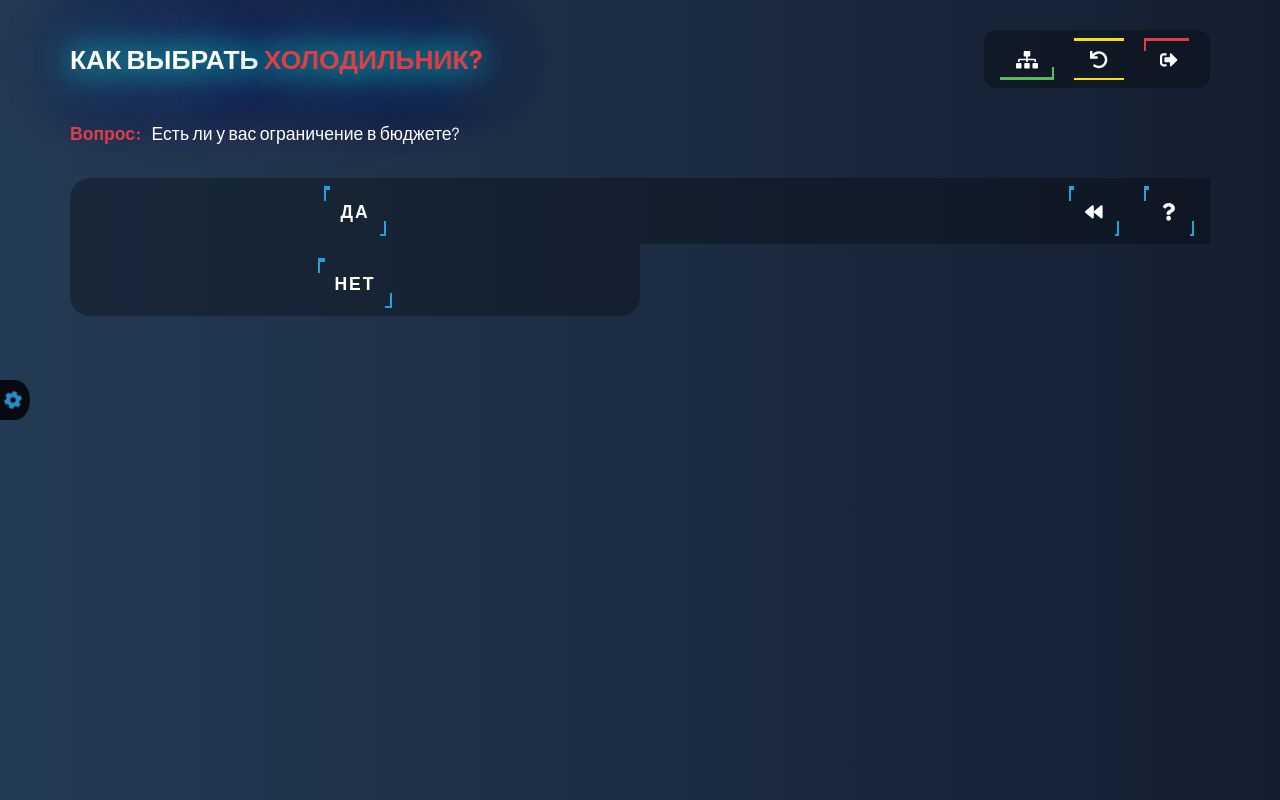
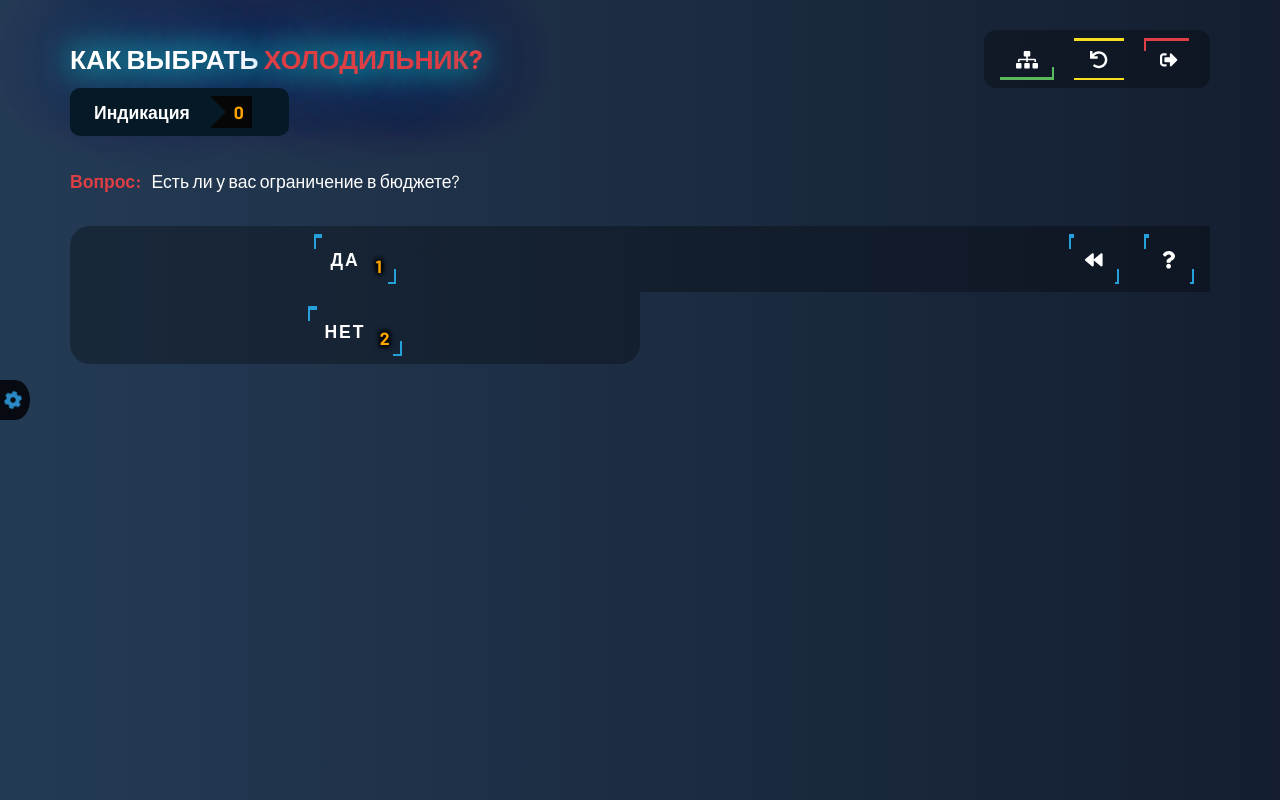
Before and after one commit to baktybek0v/React-App, a React (Create React App) app: page /#/Model2 in a window 1280 px wide. Built offline with nearby package versions, Linux system fonts and the light colour scheme.

Commit message:
add indication to component Dialog

```diff
--- a/src/components/Dialog.js
+++ b/src/components/Dialog.js
@@ -1,4 +1,7 @@
 import React from "react";
+
+// css
+import '../css/indication.css';
 
 // Font Awesome 5
 import { faBackward, faQuestion } from "@fortawesome/free-solid-svg-icons";
@@ -37,8 +40,10 @@ class Dialog extends React.Component {
         state = {
             stage: 0,       // текущий состояние
             transitions: [],
+            indication: [0],
             displayedQuestion: this.getText(0),   // вопрос текущего состояиние
             displayedAnswers: this.getAnswers(0), // варианты ответов вопроса текущего состояние
+            displayedAnswerBlocks: this.getAnswersBlocks(0),
             displayedResult: "",
             solver: "",
         };
@@ -50,6 +55,10 @@ class Dialog extends React.Component {
 
     getAnswers = (index) => {
         return this.table2[index].answerList.map( (item) => item.answer);
+    }
+
+    getAnswersBlocks = (index) => {
+        return this.table2[index].answerList.map( (item) => item.block);
     }
 
     getTitle = (index) => {
@@ -79,8 +88,10 @@ class Dialog extends React.Component {
         state.stage             = state.transitions[state.transitions.length - 1];
         state.displayedQuestion = this.getText(state.stage);
         state.displayedAnswers  = this.getAnswers(state.stage);
+        state.displayedAnswerBlocks = this.getAnswersBlocks(state.stage);
 
         // после возвращение на назад удалять текущий шаг состояние stage
+        state.indication = state.transitions.length > 0 ? state.transitions.slice() : [0];
         state.transitions.splice(state.transitions.length - 1, 1);
 
         this.forceUpdate();
@@ -102,22 +113,34 @@ class Dialog extends React.Component {
         // если конец
         if (nextCommands[answerIndex][2] === 1) {
             let index = nextStages[answerIndex];
+
+            state.indication = state.transitions.slice();
+            state.indication.push(state.stage);
+            state.indication.push(index);
+
             state.displayedResult = this.getText(index);
             state.solver = 'Решатель:';
+
+
             this.forceUpdate();
             return;
         }
 
 
         state.transitions.push(state.stage);
+        state.indication = state.transitions.slice();
+        state.indication.push(nextStages[answerIndex]);
+
         state.stage             = nextStages[answerIndex];
         state.displayedQuestion = this.getText(state.stage);
         state.displayedAnswers  = this.getAnswers(state.stage)
+        state.displayedAnswerBlocks = this.getAnswersBlocks(state.stage);
 
         this.forceUpdate();
     }
 
     show = () => {
+
 
         function contentHeader(mainHead = ". . .", mainDes) {
             return (`
@@ -182,6 +205,21 @@ class Dialog extends React.Component {
             <React.Fragment>
                 <ReactTooltip />
 
+                <div className="indication">
+                    <span className="bold mr-2"> Индикация </span>
+                    {
+                        state.indication.map( (item, index) => {
+                            return (
+                                <React.Fragment key={index}>
+                                    <div className="indication-item">{item}</div>
+                                </React.Fragment>
+                            );
+                        })
+
+                    }
+                </div>
+
+
                 <div className="dialog" id="dialog">
 
 
@@ -194,13 +232,13 @@ class Dialog extends React.Component {
                     <div id="answer" className="answer flex">
                         <div className="answer__list neon-btn">
                             {
-
                                 state.displayedAnswers.map((item, index) => {
+                                    let n = state.displayedAnswerBlocks
                                     return (
                                         <React.Fragment key={index}>
                                             <span
                                                 data-tip="нажмите кнопку помощь (справо) если вы затрудняетесь с выбором"
-                                                className="item"
+                                                className={"item n" + n[index]}
                                                 onClick={() => this.next(index)}
                                             >
                                                 <i></i>  <i></i>  <i></i>  <i></i>
@@ -246,4 +284,11 @@ class Dialog extends React.Component {
     }
 }
 
+
+
+window.onload = function() {
+    document.documentElement.style.setProperty('--index1', '0');
+    document.documentElement.style.setProperty('--index2', '2');
+};
+
 export { Dialog };
--- a/src/css/Home.css
+++ b/src/css/Home.css
@@ -148,7 +148,6 @@ a {
 .bg-img-1 {background: url('../img/camera.jpg');}
 .bg-img-2 {background-image: url('../img/fridge.jpg');}
 .bg-img-3 {background-image: url('../img/programm-lang.jpg');}
-.bg-img-4 {background-image: url('../img/nice.jpeg');}
 .bg-unknown {background-image: url('../img/unknown.jpg');}
 
 /* background-image: url("https://alca.sfo2.cdn.digitaloceanspaces.com/uploads/codepen/2019/04/20/8829de75-5e07-4268-8049-f55afb72e301.png"); */
--- /dev/null
+++ b/src/css/indication.css
@@ -0,0 +1,103 @@
+.indication {
+    display: inline-flex;
+    padding: 8px 24px;
+    border-radius: 10px;
+    background: #051a26 !important;
+    align-items: center;
+}
+
+.indication .indication-item {
+    position: relative;
+    border-right: none;
+    border: none;
+    color: #fda502;
+    font-weight: bold;
+    background: #060606;
+    margin-right: 13px;
+    padding: 5px 8px 5px 24px !important;
+}
+
+.indication .indication-item::before {
+    content: '';
+    display: block;
+    position: absolute;
+    top: 0px;
+    left: 0;
+    border: 16px solid transparent;
+    border-left: 16px solid #051a26;
+}
+
+.indication .indication-item::after {
+    content: '';
+    display: block;
+    position: absolute;
+    top: 0px;
+    right: -32px;
+    border: 16px solid transparent;
+    border-left: 16px solid #060606;
+    z-index: 100;
+}
+
+.indication .indication-item:last-child::after {
+    display: none;
+}
+
+
+/* btn indications */
+
+.answer__list.neon-btn > span.item {
+    padding-right: 36px;
+}
+
+.answer__list.neon-btn > span.item.n1::after{ content: '1';}
+.answer__list.neon-btn > span.item.n2::after{ content: '2';}
+.answer__list.neon-btn > span.item.n3::after{ content: '3';}
+.answer__list.neon-btn > span.item.n4::after{ content: '4';}
+.answer__list.neon-btn > span.item.n5::after{ content: '5';}
+.answer__list.neon-btn > span.item.n6::after{ content: '6';}
+.answer__list.neon-btn > span.item.n7::after{ content: '7';}
+.answer__list.neon-btn > span.item.n8::after{ content: '8';}
+.answer__list.neon-btn > span.item.n9::after{ content: '9';}
+.answer__list.neon-btn > span.item.n10::after{ content: '10';}
+.answer__list.neon-btn > span.item.n11::after{ content: '11';}
+.answer__list.neon-btn > span.item.n12::after{ content: '12';}
+.answer__list.neon-btn > span.item.n13::after{ content: '13';}
+.answer__list.neon-btn > span.item.n14::after{ content: '14';}
+.answer__list.neon-btn > span.item.n15::after{ content: '15';}
+.answer__list.neon-btn > span.item.n16::after{ content: '16';}
+.answer__list.neon-btn > span.item.n17::after{ content: '17';}
+.answer__list.neon-btn > span.item.n18::after{ content: '18';}
+.answer__list.neon-btn > span.item.n19::after{ content: '19';}
+.answer__list.neon-btn > span.item.n20::after{ content: '20';}
+.answer__list.neon-btn > span.item.n21::after{ content: '21';}
+.answer__list.neon-btn > span.item.n22::after{ content: '22';}
+.answer__list.neon-btn > span.item.n23::after{ content: '23';}
+.answer__list.neon-btn > span.item.n24::after{ content: '24';}
+.answer__list.neon-btn > span.item.n25::after{ content: '25';}
+.answer__list.neon-btn > span.item.n26::after{ content: '26';}
+.answer__list.neon-btn > span.item.n27::after{ content: '27';}
+.answer__list.neon-btn > span.item.n28::after{ content: '28';}
+.answer__list.neon-btn > span.item.n29::after{ content: '29';}
+.answer__list.neon-btn > span.item.n30::after{ content: '30';}
+
+
+
+.answer__list.neon-btn > span.item::after {
+    display: flex;
+    justify-content: center;
+    align-items: center;
+
+
+    position: absolute;
+    right: 8px;
+    bottom: 10px;
+
+    color: #fda502;
+    width: 16px;
+    height: 16px;
+    text-shadow: 2px 2px 4px #000,
+                -2px -2px 4px #000,
+                2px -2px 4px #000,
+                -2px 2px 4px #000;
+
+}
--- a/src/my_modules/Carousel/Carousel.js
+++ b/src/my_modules/Carousel/Carousel.js
@@ -1,5 +1,6 @@
 function carousel() {
-    window.onload = function () {
+
+    window.addEventListener('DOMContentLoaded', function() {
         let currdeg  = 0;
 
         let prev = document.querySelector('.carousel-prev');
@@ -20,8 +21,8 @@ function carousel() {
             }
         }
 
-    }
+    }, false);
 }
 
-carousel();
+
 export {carousel};
--- a/src/pages/Home.js
+++ b/src/pages/Home.js
@@ -9,9 +9,10 @@ import ReactTooltip from 'react-tooltip';        // Module Tooltip
 // carousel module
 import "../my_modules/Carousel/Carousel.css";
 import {carousel} from "../my_modules/Carousel/Carousel";
+carousel();
+
 
 // Font Awesome 5
-
 import { faArrowAltCircleLeft, faArrowAltCircleRight } from "@fortawesome/free-solid-svg-icons";
 import { FontAwesomeIcon } from "@fortawesome/react-fontawesome";
 
@@ -24,8 +25,8 @@ const Home = () => {
             <div className="bg-gradient royal h-vh-100 w-100 pt-2">
 
                 <div className="flex justify-center align-center mb-5">
-                    <h2 className="text-center mr-7"><x-sign>ЭКСПЕРТНЫЕ СИСТЕМЫ</x-sign></h2>
-                    <div class="neon-btn max-w-20">
+                    <h2 className="text-center"><x-sign>ЭКСПЕРТНЫЕ СИСТЕМЫ</x-sign></h2>
+                    {/* <div className="neon-btn max-w-20">
                          <a
                             className="item"
                             data-tip="показать оставшеюся часть ЭС"
@@ -35,7 +36,7 @@ const Home = () => {
                             <i></i>  <i></i> <i></i>  <i></i>
                             <span>ЧАСТЬ #2</span>
                         </a>
-                    </div>
+                    </div> */}
                 </div>
 
 
```
